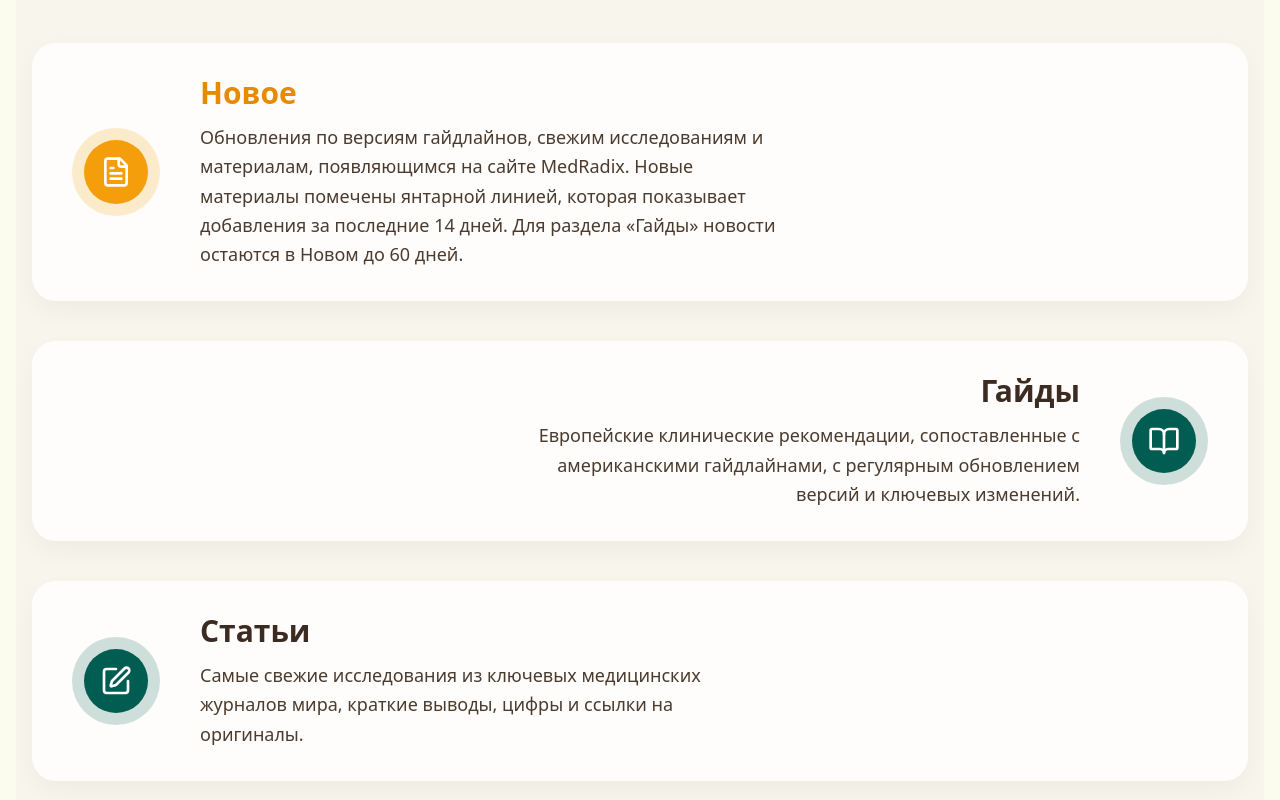
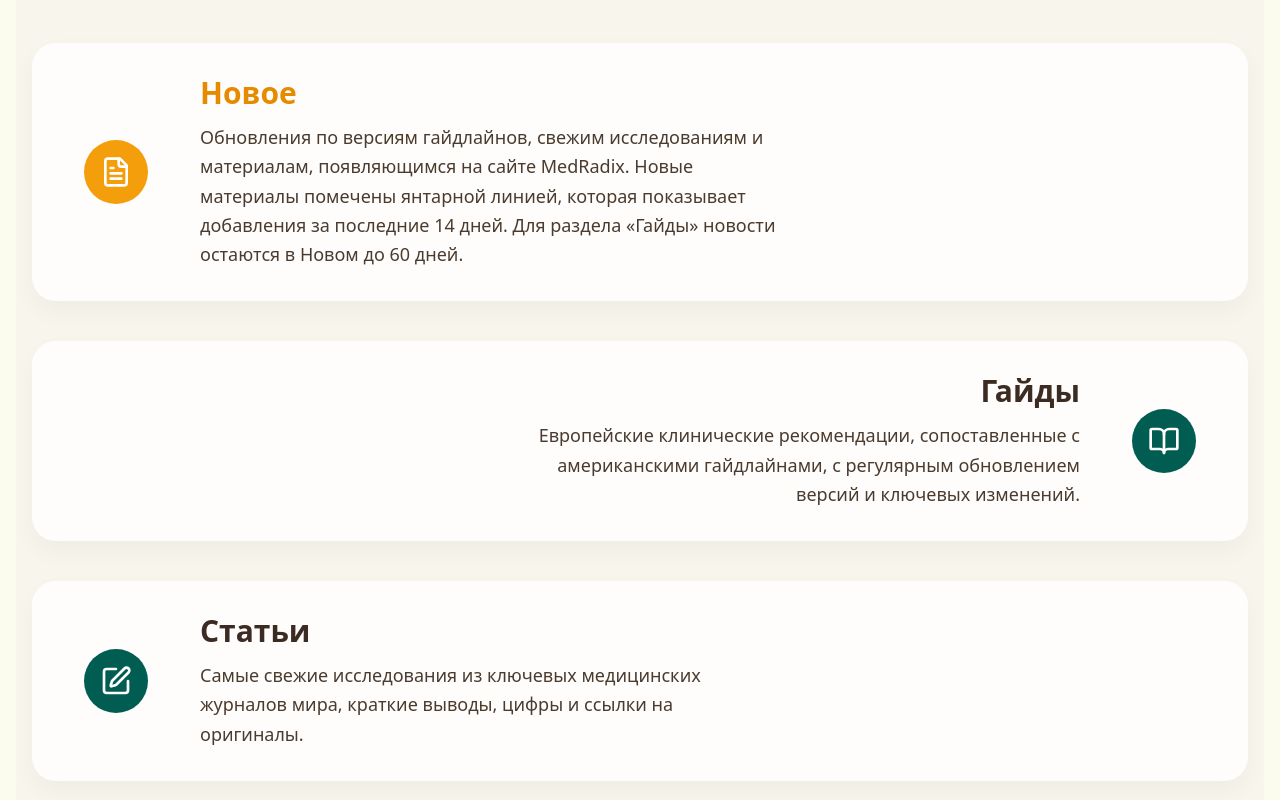
Before and after one commit to NMaryko/MedRadix, a Next.js app: page / in a window 1280 px wide. Shown: the part 520-1320 px from the top of the page. Built offline with nearby package versions, Linux system fonts and the light colour scheme.

Commit message:
Update page.tsx

```diff
--- a/app/page.tsx
+++ b/app/page.tsx
@@ -1,4 +1,4 @@
-// app/page.tsx - ИСПРАВЛЕНА ШАХМАТКА
+// app/page.tsx - ИСПРАВЛЕНА ШАХМАТКА, СВЕЧЕНИЕ ТОЛЬКО ПРИ HOVER
 'use client';
 
 import { useState } from 'react';
@@ -90,37 +90,43 @@ const SECTIONS: SectionConfig[] = [
   {
     id: 'news',
     title: 'Новое',
-    description: 'Обновления по версиям гайдлайнов, свежим исследованиям и материалам, появляющимся на сайте MedRadix. Новые материалы помечены янтарной линией, которая показывает добавления за последние 14 дней. Для раздела «Гайды» новости остаются в Новом до 60 дней.',
+    description:
+      'Обновления по версиям гайдлайнов, свежим исследованиям и материалам, появляющимся на сайте MedRadix. Новые материалы помечены янтарной линией, которая показывает добавления за последние 14 дней. Для раздела «Гайды» новости остаются в Новом до 60 дней.',
     href: '/news',
   },
   {
     id: 'guides',
     title: 'Гайды',
-    description: 'Европейские клинические рекомендации, сопоставленные с американскими гайдлайнами, с регулярным обновлением версий и ключевых изменений.',
+    description:
+      'Европейские клинические рекомендации, сопоставленные с американскими гайдлайнами, с регулярным обновлением версий и ключевых изменений.',
     href: '/guides',
   },
   {
     id: 'articles',
     title: 'Статьи',
-    description: 'Самые свежие исследования из ключевых медицинских журналов мира, краткие выводы, цифры и ссылки на оригиналы.',
+    description:
+      'Самые свежие исследования из ключевых медицинских журналов мира, краткие выводы, цифры и ссылки на оригиналы.',
     href: '/articles',
   },
   {
     id: 'experts',
     title: 'Голос эксперта',
-    description: 'Комментарии ведущих специалистов по ключевым исследованиям и рекомендациям, со ссылками на оригиналы.',
+    description:
+      'Комментарии ведущих специалистов по ключевым исследованиям и рекомендациям, со ссылками на оригиналы.',
     href: '/experts',
   },
   {
     id: 'courses',
     title: 'Курсы',
-    description: 'Собраны бесплатные российские и зарубежные программы, дающие международные баллы (CME/НМО).',
+    description:
+      'Собраны бесплатные российские и зарубежные программы, дающие международные баллы (CME/НМО).',
     href: '/courses',
   },
   {
     id: 'calculators',
     title: 'Калькуляторы',
-    description: 'Достаточно один раз ввести данные, чтобы получить параллельные расчёты по европейским и американским стандартам.',
+    description:
+      'Достаточно один раз ввести данные, чтобы получить параллельные расчёты по европейским и американским стандартам.',
     href: '/calculators',
   },
   {
@@ -132,29 +138,41 @@ const SECTIONS: SectionConfig[] = [
   {
     id: 'nurses',
     title: 'Медсестрам',
-    description: 'Раздел с редкими обучающими материалами, где можно получить бесплатные кредиты за прохождение.',
+    description:
+      'Раздел с редкими обучающими материалами, где можно получить бесплатные кредиты за прохождение.',
     href: '/nurses',
   },
   {
     id: 'folders',
     title: 'Папки',
-    description: 'Сохранение сертификатов и файлов в личном кабинете с автоматическим подсчётом баллов (CME/НМО).',
+    description:
+      'Сохранение сертификатов и файлов в личном кабинете с автоматическим подсчётом баллов (CME/НМО).',
     href: '/folders',
   },
 ];
 
 function getSectionIcon(id: SectionId) {
   switch (id) {
-    case 'news': return FileText;
-    case 'guides': return BookOpen;
-    case 'articles': return PenSquare;
-    case 'experts': return Mic;
-    case 'courses': return GraduationCap;
-    case 'calculators': return Calculator;
-    case 'drugs': return Pill;
-    case 'nurses': return Syringe;
-    case 'folders': return FolderOpen;
-    default: return FileText;
+    case 'news':
+      return FileText;
+    case 'guides':
+      return BookOpen;
+    case 'articles':
+      return PenSquare;
+    case 'experts':
+      return Mic;
+    case 'courses':
+      return GraduationCap;
+    case 'calculators':
+      return Calculator;
+    case 'drugs':
+      return Pill;
+    case 'nurses':
+      return Syringe;
+    case 'folders':
+      return FolderOpen;
+    default:
+      return FileText;
   }
 }
 
@@ -168,7 +186,6 @@ export default function HomePage() {
       <section className="border-b border-gray-200">
         <div className="max-w-[1360px] mx-auto px-4 pt-4 pb-4">
           <div className="flex flex-col lg:flex-row items-center gap-4 lg:gap-0">
-
             {/* Чип - сверху на мобильных, слева на десктопе */}
             <div className="flex-1 flex justify-start order-2 lg:order-1 w-full lg:w-auto">
               <button className="px-5 py-1.5 text-xs font-medium rounded-full border border-[#b6b6c0] bg-white shadow-sm w-full lg:w-auto text-center">
@@ -198,7 +215,9 @@ export default function HomePage() {
                   className="rounded-full border border-[#d3cec4] bg-white px-4 py-1.5 text-sm text-[#3b342d] shadow-sm focus:outline-none focus:border-[#015d52] w-full lg:w-[190px]"
                 >
                   {SPECIALTIES.map((spec) => (
-                    <option key={spec} value={spec}>{spec}</option>
+                    <option key={spec} value={spec}>
+                      {spec}
+                    </option>
                   ))}
                 </select>
               </div>
@@ -230,25 +249,32 @@ export default function HomePage() {
         </ul>
       </section>
 
-      {/* Шахматка разделов - ИСПРАВЛЕНА ЧЕРЕДОВАНИЕМ */}
+      {/* Шахматка разделов */}
       <section className="border-t border-gray-200 bg-[#f8f4ee]/80">
         <div className="max-w-[1360px] mx-auto px-4 py-12 lg:py-16 space-y-8 lg:space-y-10">
           {SECTIONS.map((section, index) => {
             const Icon = getSectionIcon(section.id);
             const isOdd = (index + 1) % 2 === 1;
             const isNews = section.id === 'news';
+
             const textColorTitle = isNews ? 'text-[#e68a00]' : 'text-[#3b2b22]';
-            const haloBase = isNews ? 'bg-[#f59e0b33]' : 'bg-[#015d5230]';
+            // БАЗА: без свечения, halo появляется только при hover
+            const haloHover = isNews
+              ? 'group-hover:bg-[#f59e0b33]'
+              : 'group-hover:bg-[#015d5230]';
             const circleBase = isNews ? 'bg-[#f59e0b]' : 'bg-[#015d52]';
 
             return (
               <a key={section.id} href={section.href} className="block group">
                 <div className="flex flex-col lg:flex-row items-center gap-6 lg:gap-10 rounded-3xl bg-white/80 px-6 lg:px-10 py-6 lg:py-8 shadow-[0_10px_25px_rgba(0,0,0,0.04)] transition-all duration-300 group-hover:shadow-[0_16px_40px_rgba(0,0,0,0.12)] group-hover:-translate-y-0.5">
-
-                  {/* Мобильная версия: всегда иконка сверху, текст снизу */}
+                  {/* Мобильная версия: иконка сверху */}
                   <div className="lg:hidden w-full text-center">
-                    <div className={`relative rounded-full p-3 ${haloBase} transition-all duration-300 group-hover:scale-110 group-hover:bg-opacity-70 mx-auto w-fit`}>
-                      <div className={`flex h-14 w-14 items-center justify-center rounded-full ${circleBase} text-white`}>
+                    <div
+                      className={`relative rounded-full p-3 bg-transparent transition-all duration-300 group-hover:scale-110 ${haloHover} mx-auto w-fit`}
+                    >
+                      <div
+                        className={`flex h-14 w-14 items-center justify-center rounded-full ${circleBase} text-white`}
+                      >
                         <Icon className="h-7 w-7" />
                       </div>
                     </div>
@@ -260,14 +286,18 @@ export default function HomePage() {
                     </p>
                   </div>
 
-                  {/* Десктоп версия: ЧЕРЕДУЮЩАЯСЯ ШАХМАТКА */}
+                  {/* Десктоп: шахматка */}
                   <div className="hidden lg:flex items-center gap-10 w-full">
                     {isOdd ? (
-                      // Нечетные: иконка СЛЕВА, текст СПРАВА
                       <>
+                        {/* Нечётные: иконка слева */}
                         <div className="flex-none flex justify-start">
-                          <div className={`relative rounded-full p-3 ${haloBase} transition-all duration-300 group-hover:scale-110 group-hover:bg-opacity-70`}>
-                            <div className={`flex h-16 w-16 items-center justify-center rounded-full ${circleBase} text-white`}>
+                          <div
+                            className={`relative rounded-full p-3 bg-transparent transition-all duration-300 group-hover:scale-110 ${haloHover}`}
+                          >
+                            <div
+                              className={`flex h-16 w-16 items-center justify-center rounded-full ${circleBase} text-white`}
+                            >
                               <Icon className="h-8 w-8" />
                             </div>
                           </div>
@@ -282,8 +312,8 @@ export default function HomePage() {
                         </div>
                       </>
                     ) : (
-                      // Четные: текст СЛЕВА, иконка СПРАВА
                       <>
+                        {/* Чётные: текст слева, иконка справа */}
                         <div className="flex-1 text-right">
                           <h3 className={`${textColorTitle} text-3xl font-semibold mb-3`}>
                             {section.title}
@@ -293,8 +323,12 @@ export default function HomePage() {
                           </p>
                         </div>
                         <div className="flex-none flex justify-end">
-                          <div className={`relative rounded-full p-3 ${haloBase} transition-all duration-300 group-hover:scale-110 group-hover:bg-opacity-70`}>
-                            <div className={`flex h-16 w-16 items-center justify-center rounded-full ${circleBase} text-white`}>
+                          <div
+                            className={`relative rounded-full p-3 bg-transparent transition-all duration-300 group-hover:scale-110 ${haloHover}`}
+                          >
+                            <div
+                              className={`flex h-16 w-16 items-center justify-center rounded-full ${circleBase} text-white`}
+                            >
                               <Icon className="h-8 w-8" />
                             </div>
                           </div>
@@ -309,7 +343,7 @@ export default function HomePage() {
         </div>
       </section>
 
-      {/* CTA - АДАПТИВНЫЙ */}
+      {/* CTA */}
       <section className="border-t border-gray-200">
         <div className="max-w-[1360px] mx-auto px-4 py-12 lg:py-16 text-center">
           <button className="inline-flex items-center justify-center rounded-full bg-[#015d52] px-8 lg:px-10 py-3 text-base lg:text-lg font-semibold text-white shadow-md hover:bg-[#01463d] hover:shadow-lg transition-colors w-full lg:w-auto">
```
